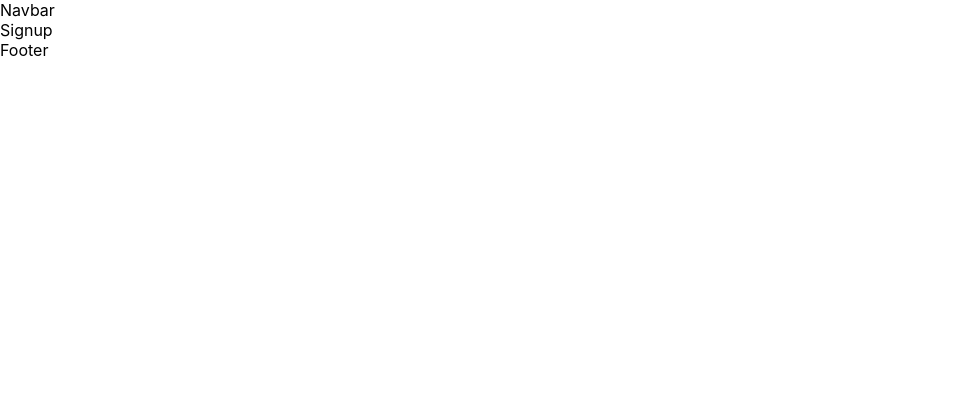
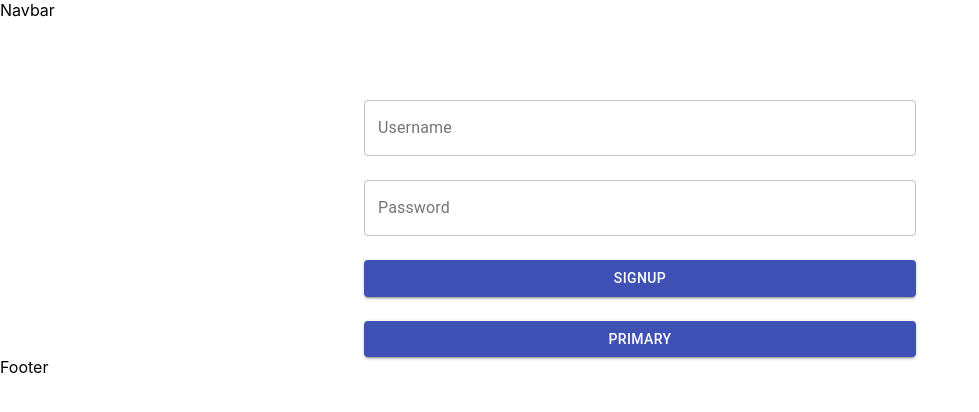
Before and after one commit to sahinmurat/blog_react, a React (Create React App) app in the folder blog/: page /signup in a window 1280 px wide. Shown: the top 412 px of the page, without its empty margins (0-979 px from the left). Built offline with nearby package versions, Linux system fonts and the light colour scheme.

Commit message:
material ui added

```diff
--- a/blog/package.json
+++ b/blog/package.json
@@ -3,6 +3,7 @@
   "version": "0.1.0",
   "private": true,
   "dependencies": {
+    "@material-ui/core": "^4.11.3",
     "@testing-library/jest-dom": "^5.11.4",
     "@testing-library/react": "^11.1.0",
     "@testing-library/user-event": "^12.1.10",
--- a/blog/src/pages/Signup.js
+++ b/blog/src/pages/Signup.js
@@ -1,9 +1,34 @@
 import React from 'react'
+import {Button, TextField, Grid, Container} from '@material-ui/core'
+import { makeStyles } from '@material-ui/core/styles';
+
+const styles = makeStyles({
+    wrapper:{
+        marginTop: '5rem'
+
+    }
+})
 
 function Signup() {
+    const signupStyles = styles();
     return (
         <div>
-        Signup
+            <Container className={signupStyles.wrapper} maxWidth="sm">
+            <Grid container spacing={3}>
+                <Grid item xs={12} >
+                    <TextField id="outlined-basic" label="Username" variant="outlined" fullWidth  />
+                </Grid>
+                <Grid item xs={12} >
+                    <TextField id="outlined-basic" label="Password" variant="outlined" fullWidth  />
+                </Grid>
+                <Grid item xs={12} >
+                    <Button variant="contained" color="primary" fullWidth > SignUp </Button>
+                </Grid>
+                <Grid item xs={12} >
+                    <Button variant="contained" color="primary" fullWidth > Primary </Button>
+                </Grid>
+            </Grid>
+            </Container>
         </div>
     )
 }
```
Also changed, not shown: 2 other files (tests, documents, lock files or other folders).
